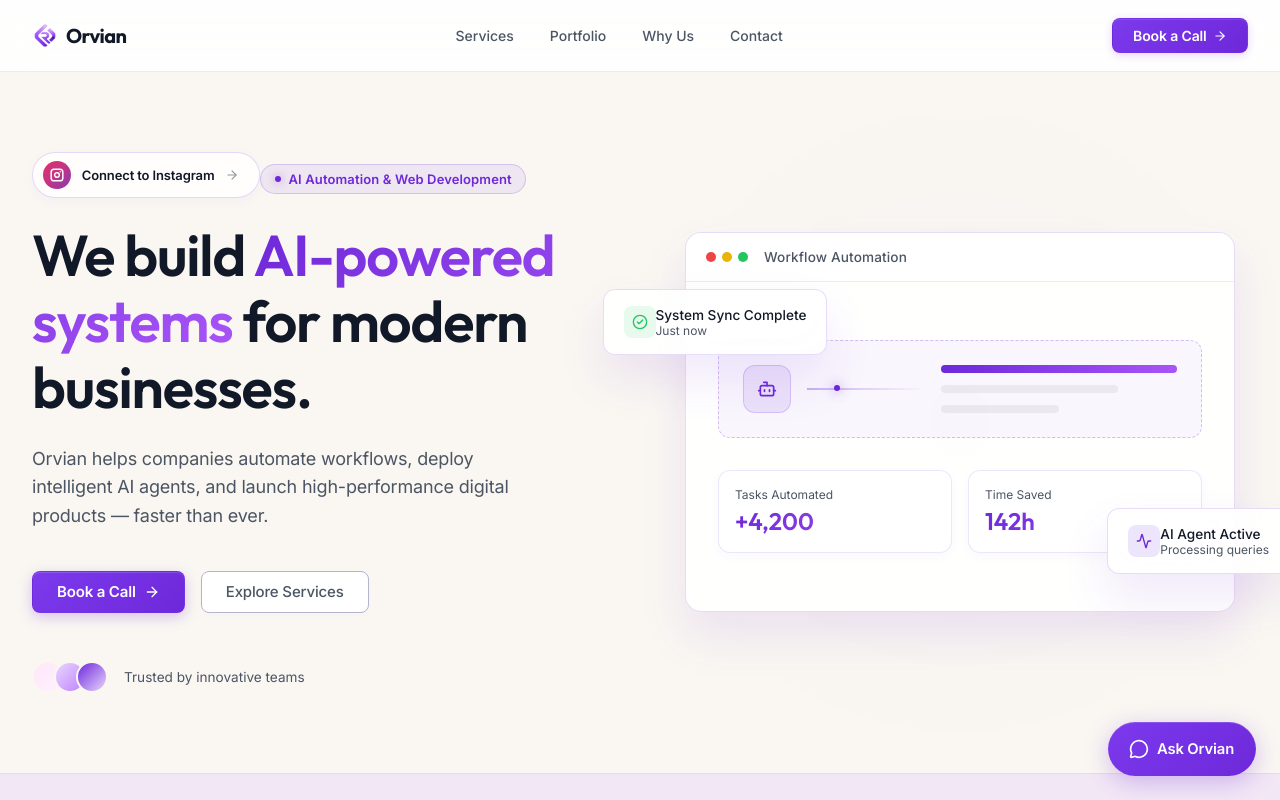
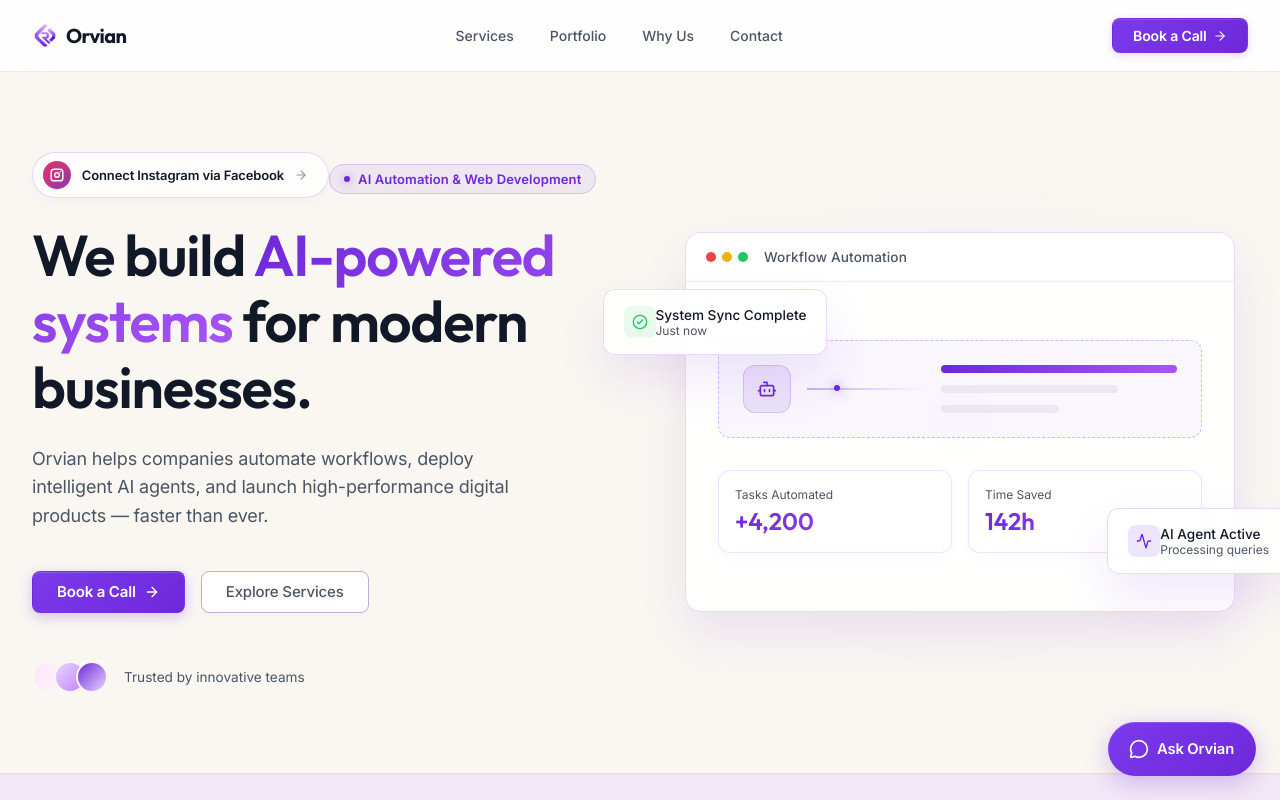
Before and after one commit to Sokratalchaar/Orvian-website, a React (Vite) app: page / in a window 1280 px wide. Shown: the top 800 px of the page. Built offline with nearby package versions, Linux system fonts and the light colour scheme.

Commit message:
Update Instagram Connect URL to Facebook OAuth dialog and rename label

```diff
--- a/src/App.jsx
+++ b/src/App.jsx
@@ -434,7 +434,7 @@ function App() {
               </div>
             ) : (
               <a
-                href="https://www.instagram.com/oauth/authorize?force_reauth=true&client_id=1901500510520836&redirect_uri=https://orvian.me/&response_type=code&scope=instagram_business_basic%2Cinstagram_business_manage_messages%2Cinstagram_business_manage_comments%2Cinstagram_business_content_publish%2Cinstagram_business_manage_insights"
+                href="https://www.facebook.com/v19.0/dialog/oauth?client_id=1901500510520836&redirect_uri=https://orvian.me/&scope=pages_show_list,pages_manage_metadata,instagram_basic,instagram_manage_messages,instagram_manage_comments&response_type=code"
                 className="instagram-connect-btn"
                 target="_blank"
                 rel="noopener noreferrer"
@@ -456,7 +456,7 @@ function App() {
                     <line x1="17.5" y1="6.5" x2="17.51" y2="6.5"></line>
                   </svg>
                 </span>
-                <span className="instagram-btn-text">Connect to Instagram</span>
+                <span className="instagram-btn-text">Connect Instagram via Facebook</span>
                 <ArrowRight size={14} className="instagram-btn-arrow" />
               </a>
             )}
```
